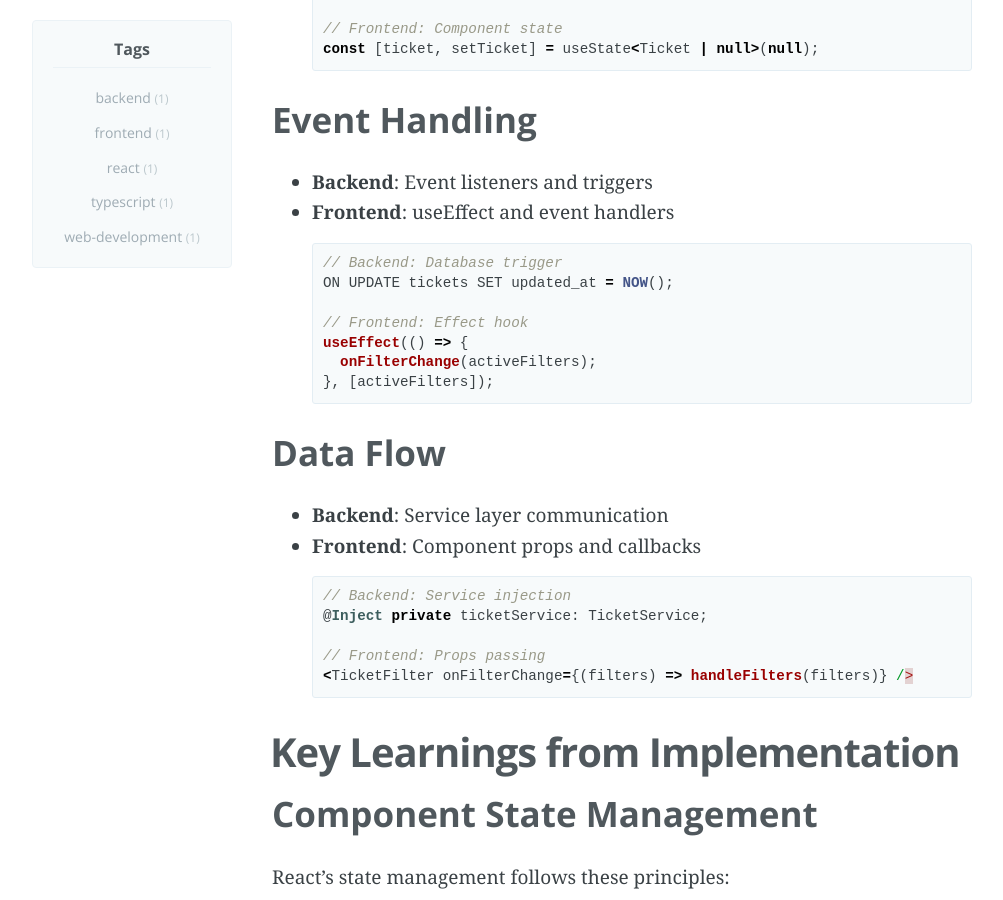
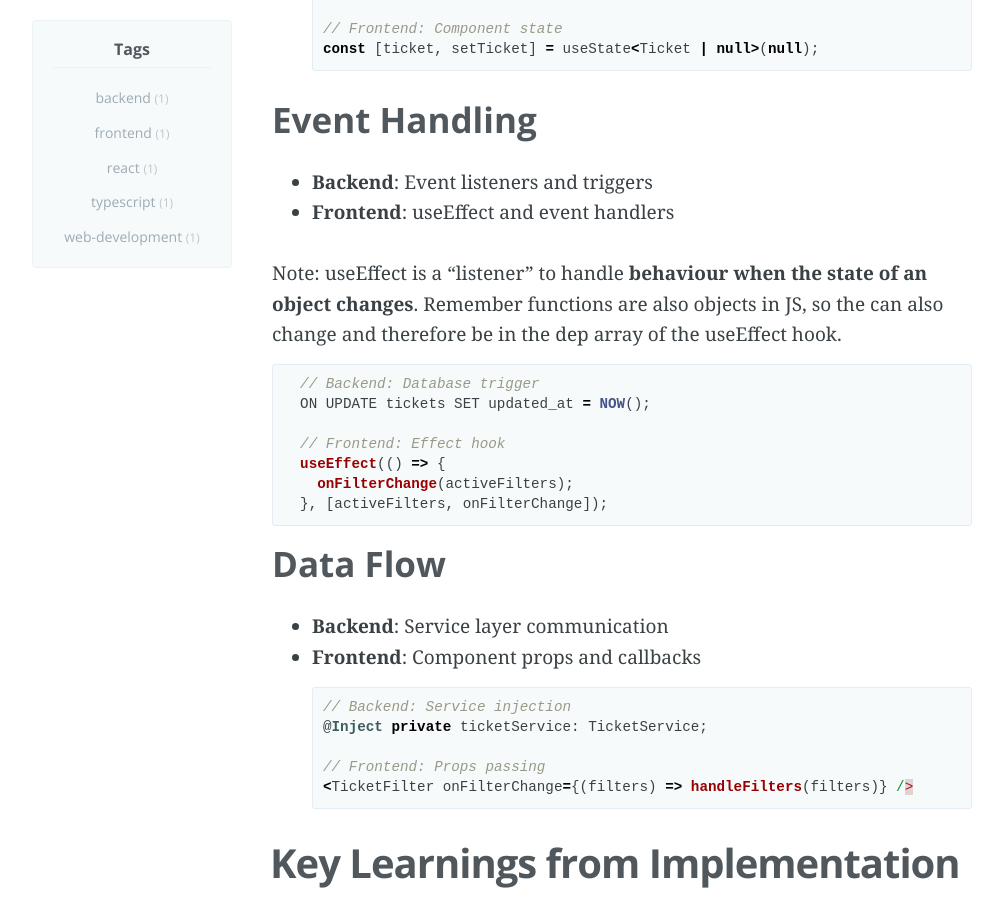
Before and after one commit to mjmendo/mjmendo.github.io, a Jekyll site: the page built from _posts/2024-12-07-backend-to-frontend-mental-models.md, in a window 1280 px wide and 900 px high, scrolled down 751 px. Shown: the whole window, without its empty margins (108-1111 px from the left). Built offline with Jekyll 4.4.1, drawn with Linux system fonts in a browser that asks for light colours; Markdown is read by kramdown in place of the engine named in the settings.

Commit message:
Update 2024-12-07-backend-to-frontend-mental-models.md

````diff
--- a/_posts/2024-12-07-backend-to-frontend-mental-models.md
+++ b/_posts/2024-12-07-backend-to-frontend-mental-models.md
@@ -24,6 +24,10 @@ As a seasoned backend developer transitioning to full-stack development, one of
 ### Event Handling
 - **Backend**: Event listeners and triggers
 - **Frontend**: useEffect and event handlers
+
+Note: useEffect is a "listener" to handle **behaviour when the state of an object changes**. Remember functions are also objects in JS, so the can also change and therefore be in the dep array of the useEffect hook.
+
+
   ```typescript
   // Backend: Database trigger
   ON UPDATE tickets SET updated_at = NOW();
@@ -31,7 +35,7 @@ As a seasoned backend developer transitioning to full-stack development, one of
   // Frontend: Effect hook
   useEffect(() => {
     onFilterChange(activeFilters);
-  }, [activeFilters]);
+  }, [activeFilters, onFilterChange]);
   ```
 
 ### Data Flow
````
